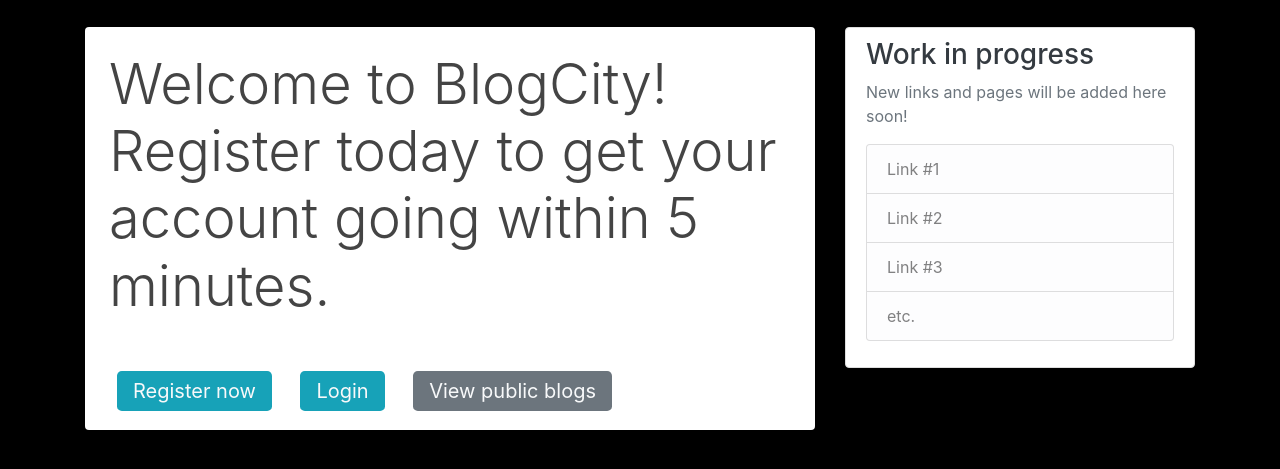
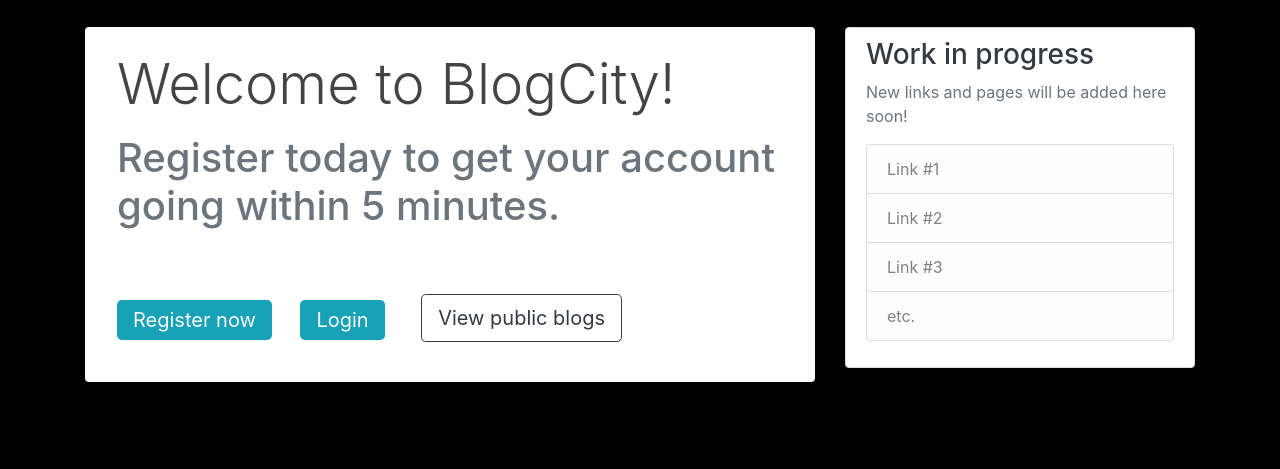
Before and after one commit to sarthak1905/BlogCity, a Django app: page / in a window 1280 px wide. Shown: the part 101-570 px from the top of the page. Run offline with Django 3.2, Linux system fonts and the light colour scheme; some libraries are stand-ins or nearby versions.

Commit message:
Modified the front end slightly

```diff
--- a/blog/templates/blog/about.html
+++ b/blog/templates/blog/about.html
@@ -1,7 +1,7 @@
 {% extends "blog/base.html" %}
 {% block content %}
 <div class="container rounded bg-white" data-aos="fade-down" data-aos-duration="1500">
-    <h1 class="text-dark display-4">About the website</h1>
+    <h1 class="text-dark display-4 pt-2 pl-3 pt-3 mb-0">About the website</h1>
     <div class="text-dark p-3">
         Hey everyone! This web application has been developed by
         Sarthak Saxena. I am a 2nd year engineering student at NIT, Jalandhar, India. You can find my GitHub link
--- a/blog/templates/blog/index.html
+++ b/blog/templates/blog/index.html
@@ -1,10 +1,11 @@
 {% extends "blog/base.html" %}
 {% block content %}
     <div class="container p-4 text-dark bg-white rounded" data-aos="fade-down" data-aos-duration="1500">
-        <h1 class="display-4">Welcome to BlogCity! Register today to get your account going within 5 minutes.</h1>
+        <h1 class="display-4 pl-2">Welcome to BlogCity!</h1>
+        <h1 class="text-muted pl-2 mt-3">Register today to get your account going within 5 minutes.</h1>
         <br><br>
         <span class="mb-4 mr-2"><a href="{% url 'register'%}" class="btn-lg btn-info m-2 text-light">Register now</a></span>
         <span class="mb-4 mr-2"><a href="{% url 'login'%}" class="btn-lg btn-info m-2 text-light">Login</a></span>
-        <span class="mb-4 mr-2"><a href="{% url 'blog-home' %}" class="btn-lg btn-secondary m-2 text-light">View public blogs</a></span>
+        <span class="mb-4 mr-2"><a href="{% url 'blog-home' %}" class="btn btn-lg btn-outline-dark m-2 mb-3 ml-3">View public blogs</a></span>
     </div>
 {% endblock content %}
```
